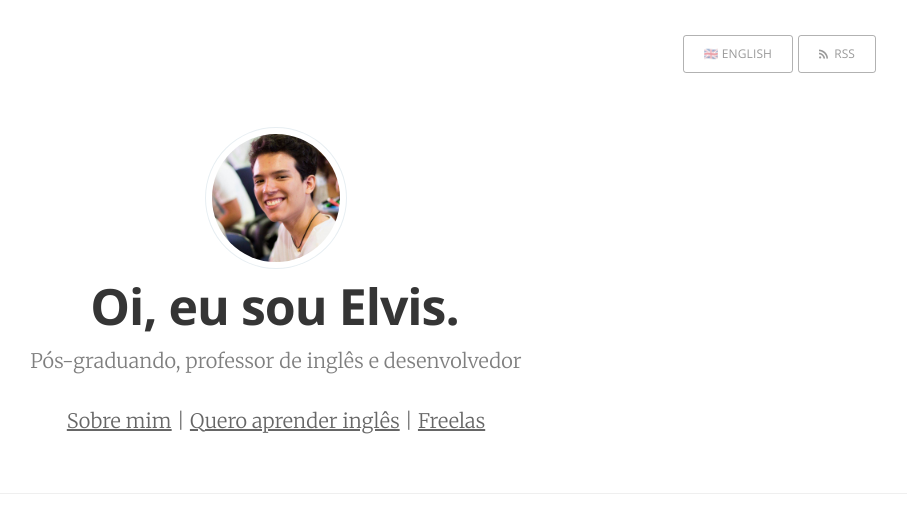
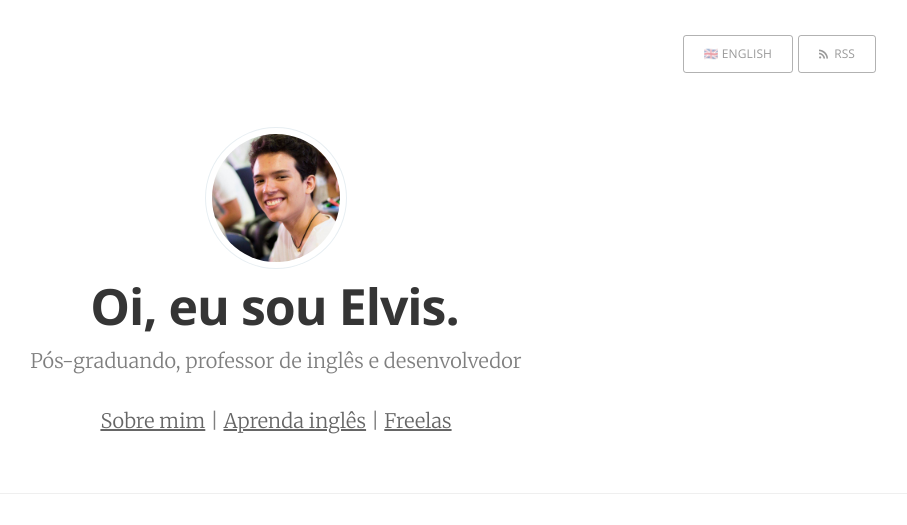
Before and after one commit to alvelvis/alvelvis.github.io, a Jekyll site: the page built from index.html, in a window 1280 px wide. Shown: the top 525 px of the page, without its empty margins (364-1271 px from the left). Built offline with Jekyll 4.4.1, drawn with Linux system fonts in a browser that asks for light colours; the list of posts is cut into pages by our own code; grey boxes are pictures that could not be loaded.

Commit message:
first post

```diff
--- a/index.html
+++ b/index.html
@@ -28,7 +28,7 @@ freela: 'freela'
                 {% if site.shortdesc %} {{ site.shortdesc }} {% endif %}
                 <br><br>
                 <a href='{{page.about | relative_url}}'>Sobre mim</a>
-                | <a href='{{page.english | relative_url}}'>Quero aprender inglês</a>
+                | <a href='{{page.english | relative_url}}'>Aprenda inglês</a>
                 | <a href='{{page.freela | relative_url}}'>Freelas</a>
             </h2>
         </div>
```
